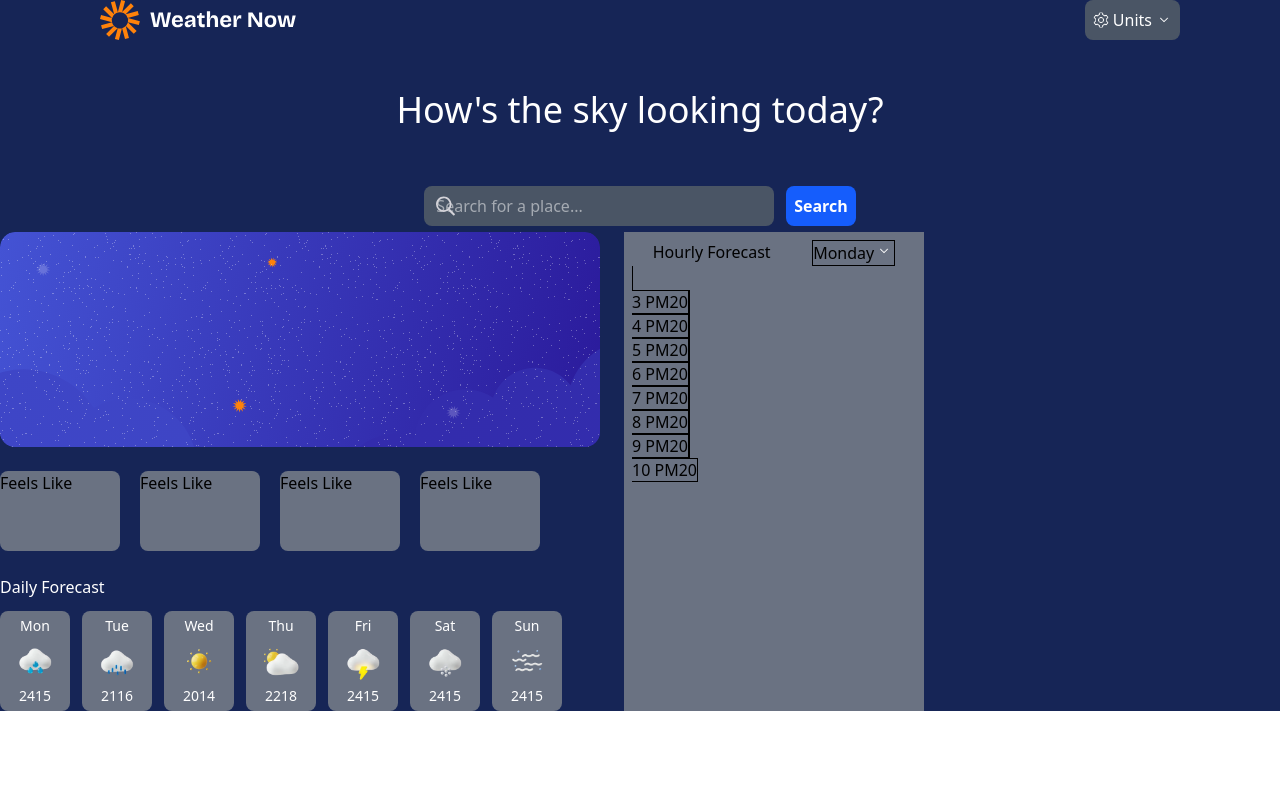
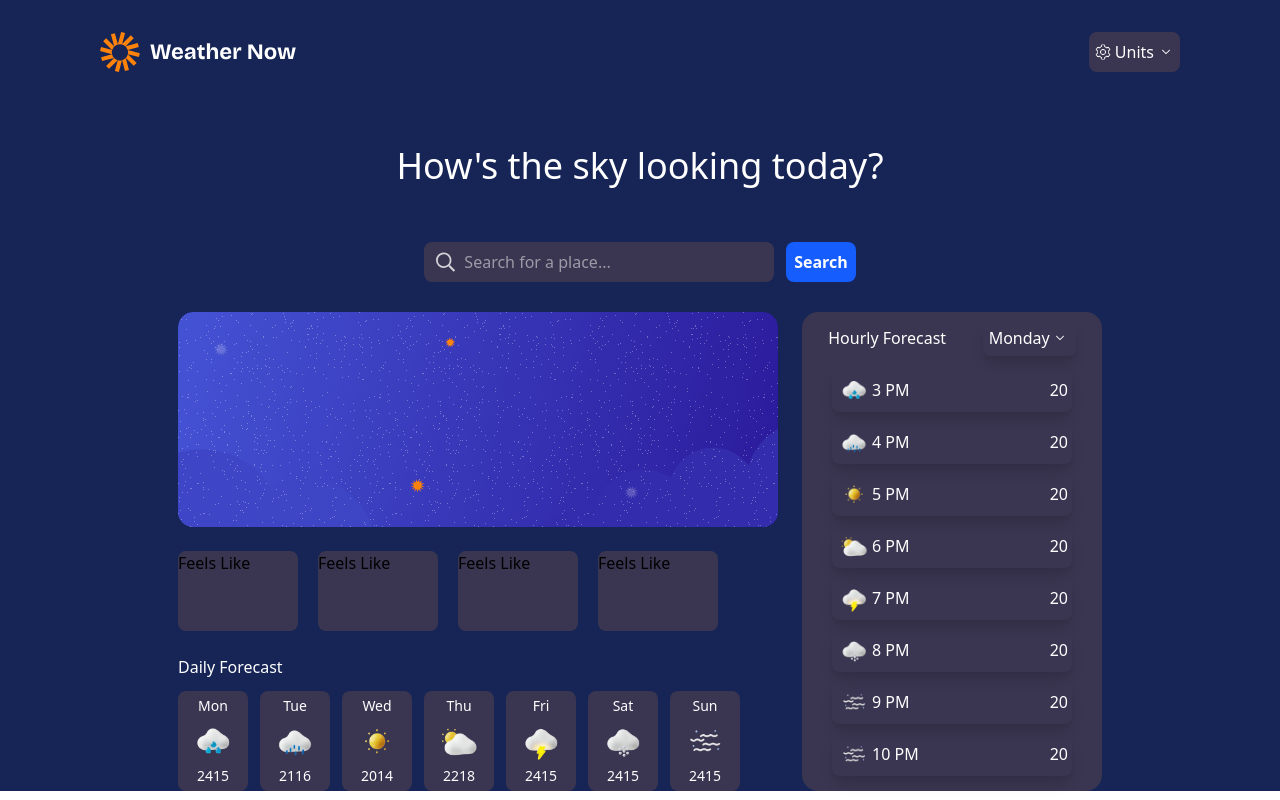
Before and after one commit to deepak-077/Weather_app, a Next.js app: page / in a window 1280 px wide. Built offline with nearby package versions, Linux system fonts and the light colour scheme.

Commit message:
ui completes

```diff
--- a/app/Components/Card1.tsx
+++ b/app/Components/Card1.tsx
@@ -8,7 +8,7 @@ function Card1(){
             <div className="flex items-center text-white p-1.5 rounded-lg gap-3">
                 <div className="flex relative">
                     <img className="size-5 absolute ml-3 mt-2.5" src="search.svg" alt="" />
-                    <input className="w-[350px] rounded-lg p-2 bg-gray-600 " type="text"  placeholder=" Search for a place... "/>
+                    <input className="w-[350px] rounded-lg p-2 pl-9 bg-[#3a3550] " type="text"  placeholder=" Search for a place... "/>
 
                 </div>
                 <button className="bg-blue-600 p-2 font-semibold rounded-lg">Search</button>
--- a/app/Components/Card2.tsx
+++ b/app/Components/Card2.tsx
@@ -17,18 +17,18 @@ const days=[
 ]
 
 const hour=[
-    { id:0,time:"3 PM" , temp:20},
-    { id:1,time:"4 PM" , temp:20},
-    { id:2,time:"5 PM" , temp:20},
-    { id:3,time:"6 PM" , temp:20},
-    { id:4,time:"7 PM" , temp:20},
-    { id:5,time:"8 PM" , temp:20},
-    { id:6,time:"9 PM" , temp:20},
-    { id:7,time:"10 PM", temp:20},
+    { id:0,time:"3 PM" , temp:20, img:"icon-rain.webp",},
+    { id:1,time:"4 PM" , temp:20, img:"icon-drizzle.webp"},
+    { id:2,time:"5 PM" , temp:20, img:"icon-sunny.webp"},
+    { id:3,time:"6 PM" , temp:20, img:"icon-partly-cloudy.webp"},
+    { id:4,time:"7 PM" , temp:20, img:"icon-storm.webp"},
+    { id:5,time:"8 PM" , temp:20, img:"icon-snow.webp"},
+    { id:6,time:"9 PM" , temp:20, img:"icon-fog.webp"},
+    { id:7,time:"10 PM", temp:20, img:"icon-fog.webp"},
 ]
 function Card2(){
     return(
-        <div className="flex gap-6">
+        <div className="flex gap-6 justify-center">
 
             {/* left component */}
             <div className=" flex flex-col gap-6">
@@ -39,7 +39,7 @@ function Card2(){
             </div>
             <div className="flex gap-5">
                 {cards.map((item,index) =>(
-                    <div key={item.id} className="bg-gray-500 w-[120px] rounded-lg h-[80px]">Feels Like</div>
+                    <div key={item.id} className="bg-[#3a3550] w-[120px] rounded-lg h-[80px]">Feels Like</div>
 
                 ))}
 
@@ -50,7 +50,7 @@ function Card2(){
 
                 <div className="flex gap-3">
                     {days.map((item,index) =>(
-                    <div key={item.id} className="bg-gray-500 w-[70px] rounded-lg h-[100px] flex flex-col justify-center items-center">
+                    <div key={item.id} className="bg-[#3a3550] w-[70px] rounded-lg h-[100px] flex flex-col justify-center items-center">
                         <span className="text-sm">{item.title}</span>
                         <img className="size-[50px]" src={item.img} alt="" />
                         <div className="flex text-sm justify-between">
@@ -71,22 +71,31 @@ function Card2(){
             </div>
 
             {/* right component */}
-            <div className="bg-gray-500 w-[300px] p-2">
-                <div className="flex justify-around">
+            <div className="bg-[#3a3550] w-[300px] p-2 rounded-2xl">
+                <div className="flex justify-around mb-3 text-md items-center text-white">
 
                     <h1>Hourly Forecast</h1>
-                    <div className="flex justify-around border ">Monday
+                    <div className="flex justify-around shadow-lg rounded-lg p-1.5 text-md items-center">Monday
                         <img className="size-5" src="down.png" alt="down" />
                     </div>
 
                 </div>
-                <div >
+                <div className="flex flex-col items-center gap-2 ">
                         {hour.map((item , index)=>(
-                            <span key={item.id} className="border w-[200px]">
-                                <img src="" alt="" />
-                                {item.time}
-                                {item.temp}
-                            </span>
+                            <div key={item.id} className="flex justify-between items-center w-[240px] p-1 rounded-lg shadow-lg text-white">
+                                <div className="flex items-center">
+                                    <img className="size-[36px]" src={item.img} alt="" />
+                                    {item.time}
+
+                                </div>
+
+                                <div>
+                                    {item.temp}
+
+                                </div>
+
+
+                            </div>
                         ))}
                     </div>
 
--- a/app/Components/Header.tsx
+++ b/app/Components/Header.tsx
@@ -1,11 +1,11 @@
 function Header(){
     return (
-        <nav className="flex justify-between px-[100px] text-white">
+        <nav className="flex justify-between px-[100px] text-white mt-8">
             <div>
                 <img src="logo.svg" alt="" />
 
             </div>
-            <div className="flex items-center  bg-gray-600 gap-0.5 p-1.5 rounded-lg">
+            <div className="flex items-center  bg-[#3a3550] gap-0.5 p-1 rounded-lg">
                 <img className="size-5" src="cog.png" alt="" />
                 Units
                 <img className="size-5" src="down.png" alt="" />
--- a/app/page.tsx
+++ b/app/page.tsx
@@ -4,7 +4,7 @@ import Card2 from "./Components/Card2";
 
 export default function Home() {
   return (
-    <div className="bg-blue-950">
+    <div className="flex flex-col gap-6 bg-blue-950">
       <Header/>
       <Card1/>
       <Card2/>
```
